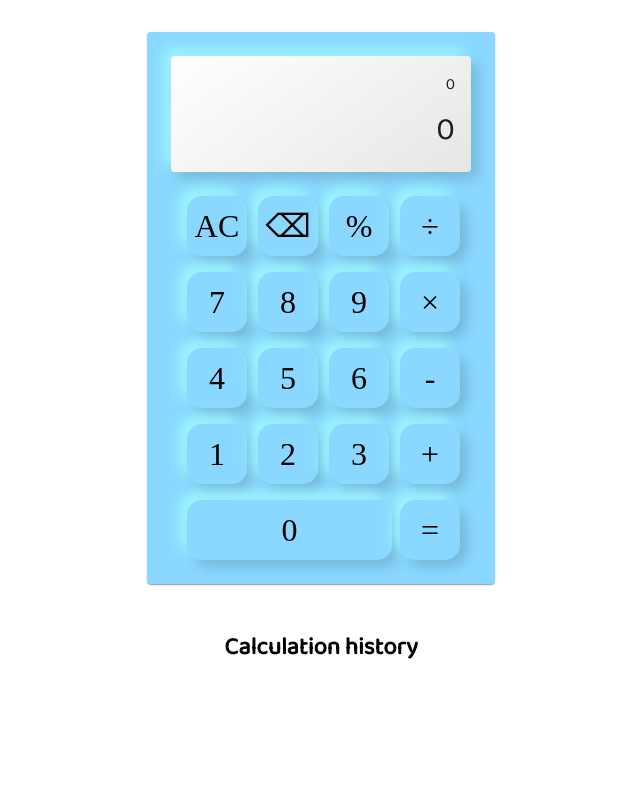
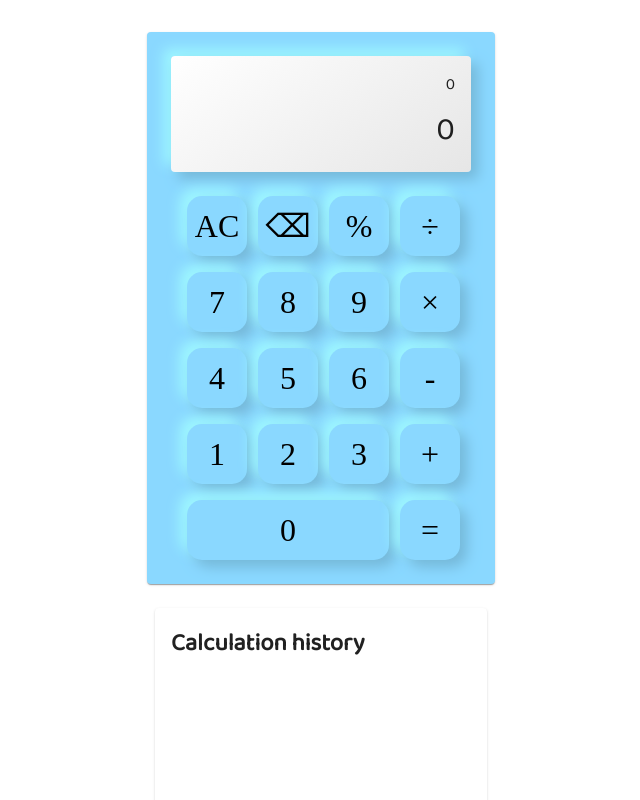
Before and after one commit to Fanta335/Calculation-App, a React (Create React App) app: page / in a window 1280 px wide. Shown: the top 800 px of the page, without its empty margins (319-959 px from the left). Built offline with nearby package versions, Linux system fonts and the light colour scheme; the HTML template or start-up script is replaced by a standard one.

Commit message:
レイアウトの修正

```diff
--- a/src/components/Button.jsx
+++ b/src/components/Button.jsx
@@ -10,7 +10,7 @@ const Button = (props) => {
     setDown(false);
   }, [setDown]);
   const buttonShadowStyle = isDown ? "inset 7px 7px 13px #75b8d9, inset -7px -7px 13px #9ff8ff" : "7px 7px 13px #75b8d9, -7px -7px 13px #9ff8ff";
-  const buttonSizeStyle = size === "wide" ? "205px" : "60px";
+  const buttonSizeStyle = size === "wide" ? "202px" : "60px";
   const buttonStyle = {
     borderRadius: "15px",
     background: '#8ad8ff',
--- a/src/components/HistoryBoard.jsx
+++ b/src/components/HistoryBoard.jsx
@@ -1,3 +1,5 @@
+import { Card } from "@mui/material";
+import { Box } from "@mui/system";
 import React from "react";
 
 const HistroyBoard = (props) => {
@@ -8,10 +10,12 @@ const HistroyBoard = (props) => {
   });
 
   return (
-    <div>
+    <Card sx={{p:2}}>
       <h2>Calculation history</h2>
-      <ul>{results}</ul>
-    </div>
+      <Box sx={{ width: "300px", height: "300px", overflow: "auto" }}>
+        <ul>{results}</ul>
+      </Box>
+    </Card>
   );
 };
 
--- a/src/style.css
+++ b/src/style.css
@@ -1,4 +1,8 @@
-@import url('https://fonts.googleapis.com/css2?family=Baloo+2&display=swap');
+@import url("https://fonts.googleapis.com/css2?family=Baloo+2&display=swap");
 body {
-  font-family: 'Baloo 2', cursive;
+  font-family: "Baloo 2", cursive;
 }
+
+h2 {
+  margin: 0;
+}
```
